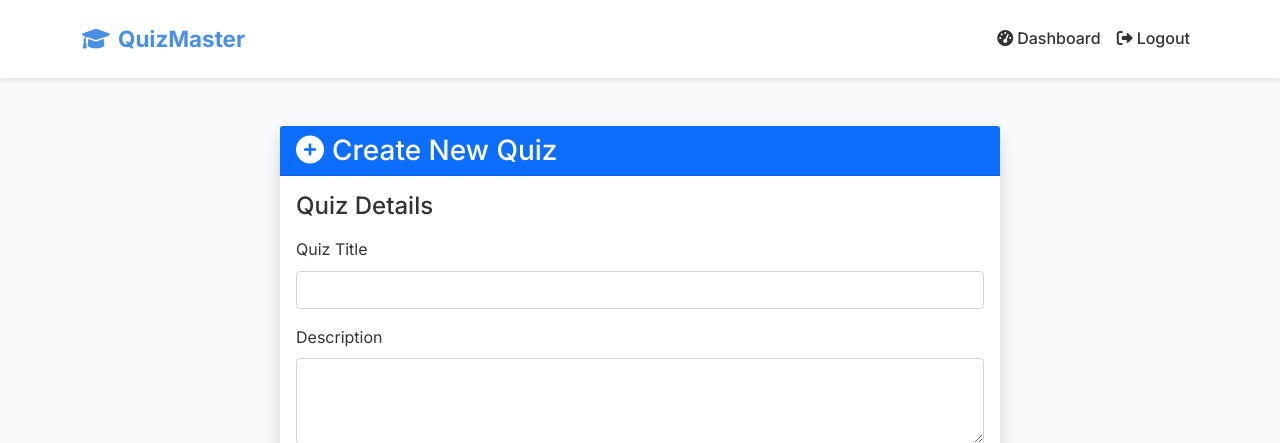
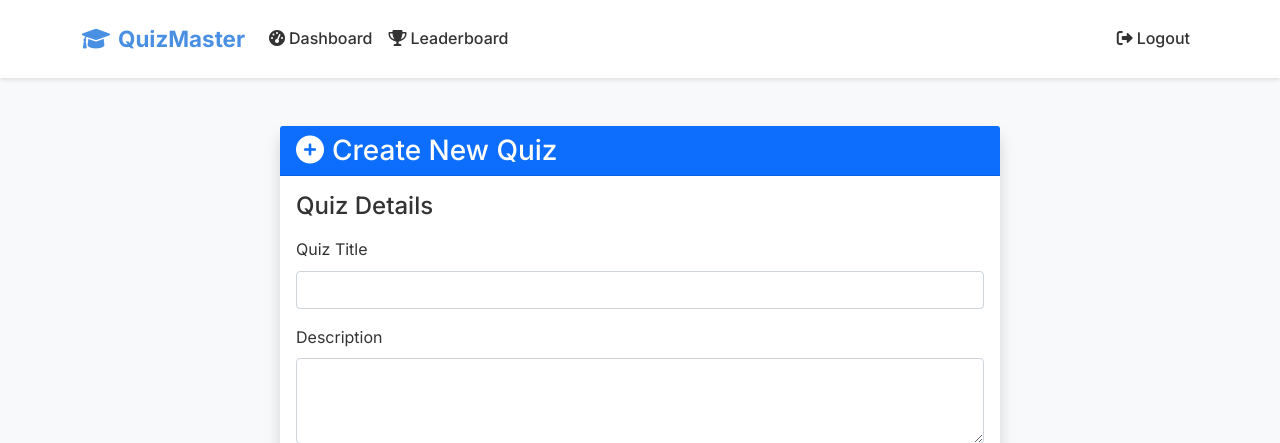
Before and after one commit to amine-zzr/quiz_app, a Flask app: page /create_quiz in a window 1280 px wide. Shown: the top 443 px of the page. Run offline with Flask 3, Linux system fonts and the light colour scheme; the visitor is signed in with stand-in values (Sample User, id 1).

Commit message:
update the base template to add the leaderboard link to the navigation

```diff
--- a/templates/base.html
+++ b/templates/base.html
@@ -22,13 +22,22 @@
                 <span class="navbar-toggler-icon"></span>
             </button>
             <div class="collapse navbar-collapse" id="navbarNav">
-                <ul class="navbar-nav ms-auto">
+                <ul class="navbar-nav me-auto mb-2 mb-lg-0">
                     {% if current_user.is_authenticated %}
                         <li class="nav-item">
                             <a class="nav-link" href="{{ url_for('dashboard') }}">
                                 <i class="fas fa-tachometer-alt me-1"></i>Dashboard
                             </a>
                         </li>
+                        <li class="nav-item">
+                            <a class="nav-link" href="{{ url_for('leaderboard') }}">
+                                <i class="fas fa-trophy me-1"></i>Leaderboard
+                            </a>
+                        </li>
+                    {% endif %}
+                </ul>
+                <ul class="navbar-nav ms-auto">
+                    {% if current_user.is_authenticated %}
                         <li class="nav-item">
                             <a class="nav-link" href="{{ url_for('logout') }}">
                                 <i class="fas fa-sign-out-alt me-1"></i>Logout
```
